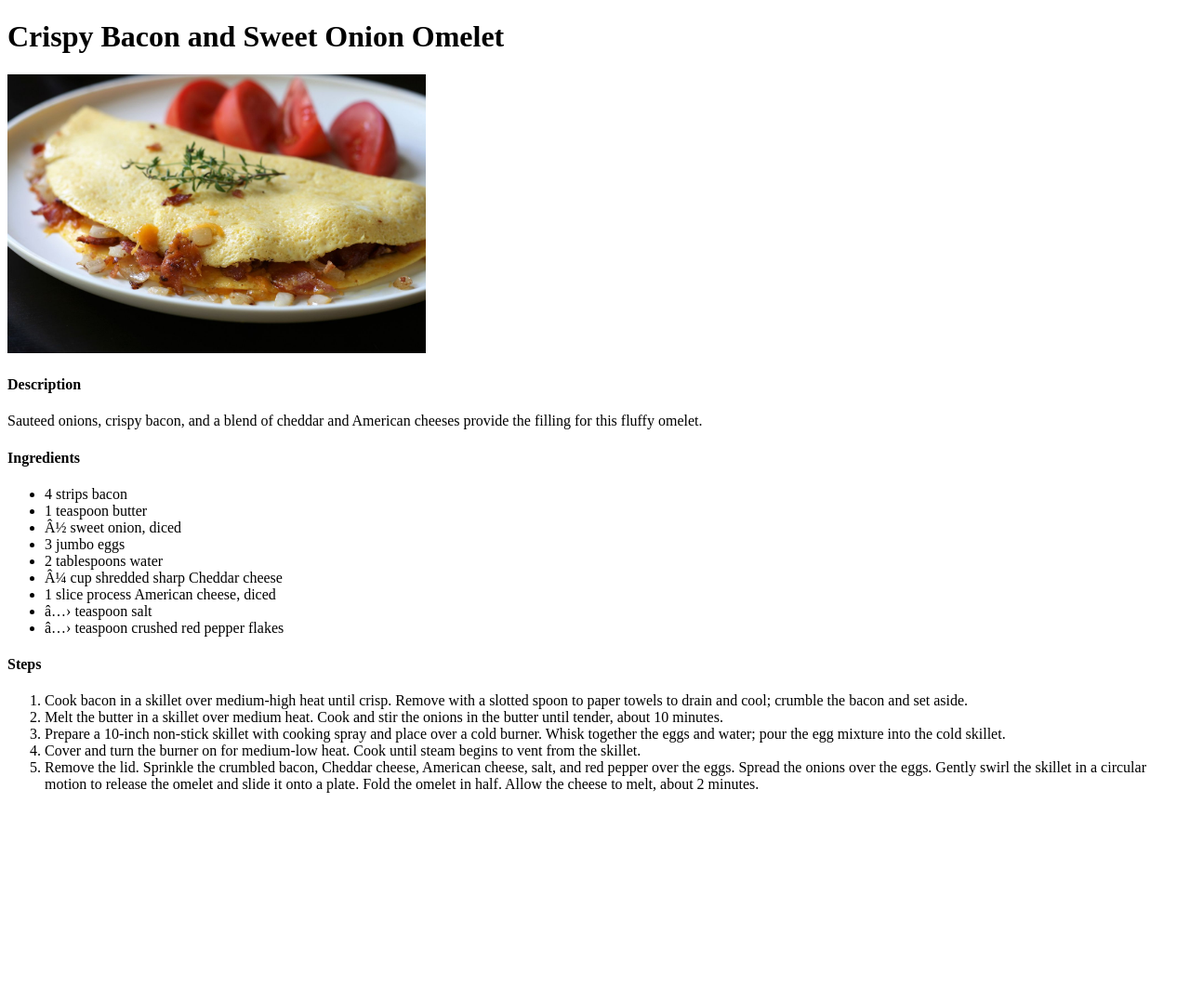
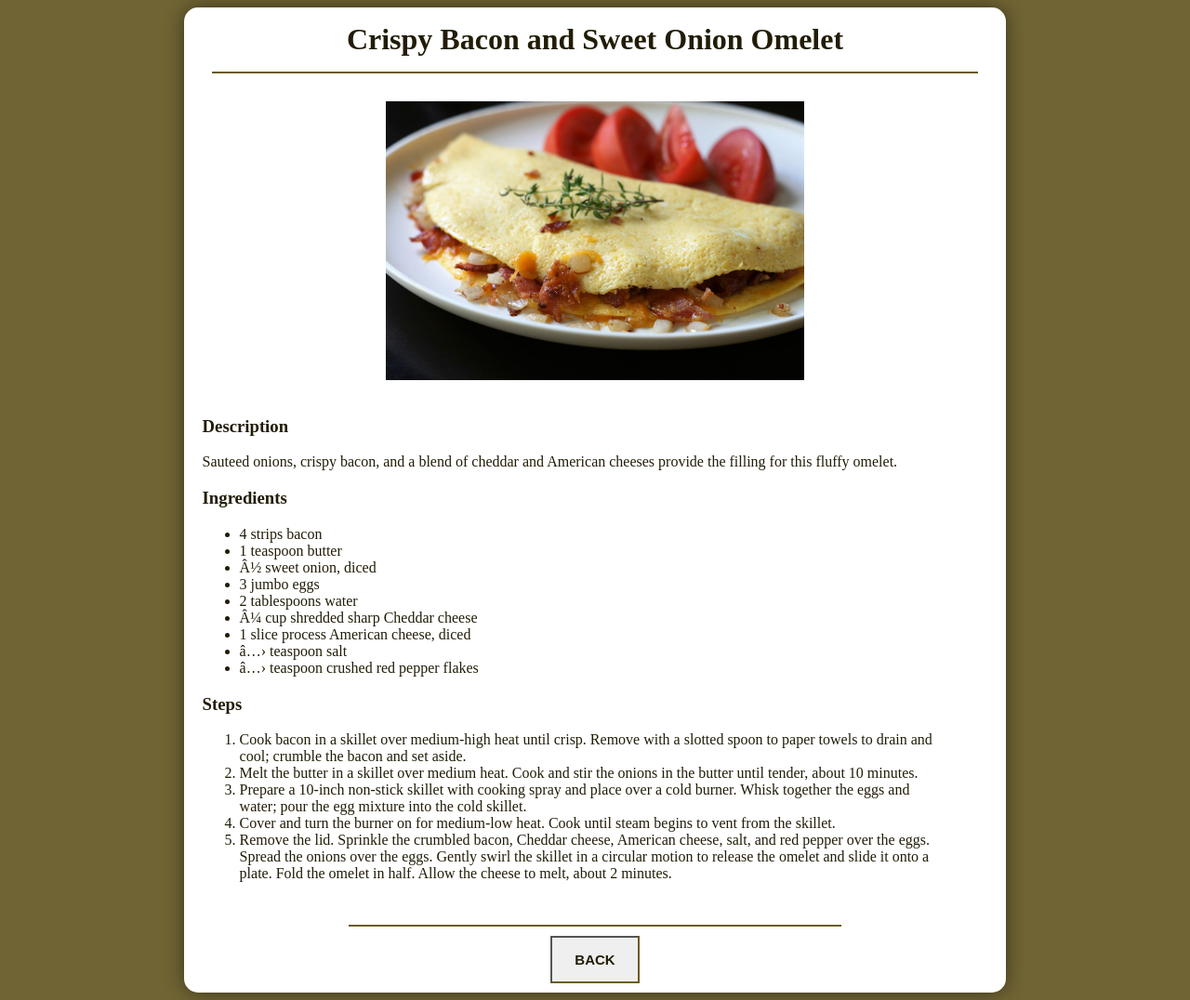
Before and after one commit to Aug-Dan/odin-recipes, a plain HTML site: page recipes/omelet.html in a window 1280 px wide. Shown: the whole page at 93% size. Before the commit the page ends 869 px from the top, so only its background shows below. Drawn offline with Linux system fonts and the light colour scheme.

Commit message:
Add style to all the remaining recipes. Add a button to go back to the homepage from a recipe page.

```diff
--- a/recipes/omelet.html
+++ b/recipes/omelet.html
@@ -5,16 +5,19 @@
 
 <head>
   <meta charset="utf=8">
+  <link rel="stylesheet" href="../style.css">
   <title>Crispy Bacon and Sweet Onion Omelet</title>
 </head>
 
 <body>
-  <h1>Crispy Bacon and Sweet Onion Omelet</h1>
-  <img src="../images/omelet.jpg" alt="" height="300">
-  <h4>Description</h4>
+  <div class="recipe-card">
+    <h1 class="recipe-title">Crispy Bacon and Sweet Onion Omelet</h1>
+    <img class="recipe-pic" src="../images/omelet.jpg" alt="" height="300">
+    <div class="recipe">
+      <h3>Description</h3>
       <p>Sauteed onions, crispy bacon, and a blend of cheddar and American
         cheeses provide the filling for this fluffy omelet.</p>
-  <h4>Ingredients</h4>
+      <h3>Ingredients</h3>
       <ul>
         <li>4 strips bacon</li>
         <li>1 teaspoon butter</li>
@@ -26,7 +29,7 @@
         <li>⅛ teaspoon salt</li>
         <li>⅛ teaspoon crushed red pepper flakes</li>
       </ul>
-  <h4>Steps</h4>
+      <h3>Steps</h3>
       <ol>
         <li>Cook bacon in a skillet over medium-high heat until crisp.
           Remove with a slotted spoon to paper towels to drain and cool;
@@ -42,4 +45,7 @@
           skillet in a circular motion to release the omelet and slide it onto a plate. Fold the
           omelet in half. Allow the cheese to melt, about 2 minutes.</li>
       </ol>
+    </div>
+    <div class="footer"><button class="back-btn"><a href="../index.html">BACK</a></button></div>
+  </div>
 </body>
--- a/style.css
+++ b/style.css
@@ -4,7 +4,7 @@
 
 body {
   background: rgb(112, 100, 52);
-  text-align: center;
+  color: rgb(34, 28, 7);
 }
 
 .card {
@@ -12,12 +12,15 @@ body {
   width: 500px;
   height: 520px;
   margin: 0px auto;
+  text-align: center;
+  box-shadow: 0px 0px 20px rgba(0, 0, 0, 0.479);
 }
 
-h1 {
+.card h1 {
   border-bottom: 2px solid rgb(107, 91, 27);
   padding: 16px;
   margin: auto 30px;
+  color: rgb(34, 28, 7);
 }
 
 .btn {
@@ -29,3 +32,59 @@ h1 {
   border-right: 2px solid rgb(107, 91, 27);
   border-bottom: 2px solid rgb(107, 91, 27);
 }
+
+.recipe-card {
+  background-color: white;
+  margin: 0 auto;
+  width: 70%;
+  text-align: center;
+  padding-bottom: 10px;
+  border-radius: 15px;
+  box-shadow: 0px 0px 20px rgba(0, 0, 0, 0.479);
+}
+
+.recipe-title {
+  text-align: center;
+  border-bottom: 2px solid rgb(107, 91, 27);
+  padding: 16px;
+  margin: auto 30px;
+}
+
+.recipe-pic {
+  display: block;
+  margin: 30px auto 0px;
+}
+
+.recipe {
+  padding: 20px;
+  text-align: left;
+  width: 90%;
+  margin-bottom: 10px;
+}
+
+.footer {
+  margin: 0 auto;
+  width: 60%;
+  padding-top: 10px;
+  border-top: 2px solid rgb(107, 91, 27);
+}
+
+.back-btn {
+  display: block;
+  font-size: 15px;
+  box-sizing: border-box;
+  width: 96px;
+  height: auto;
+  margin: 0 auto;
+  padding: 15px;
+  cursor: pointer;
+  border-right: 2px solid rgb(107, 91, 27);
+  border-bottom: 2px solid rgb(107, 91, 27);
+}
+
+.btn a, .back-btn a {
+  text-decoration: none;
+  display: block;
+  color: rgb(34, 28, 7);
+  font-weight: 700;
+}
```
Also changed, not shown: recipes/pepperSteak.html (+11 -5 lines), recipes/sunomono.html (+11 -5 lines). Lines whose indentation alone changed are shown as unchanged.
